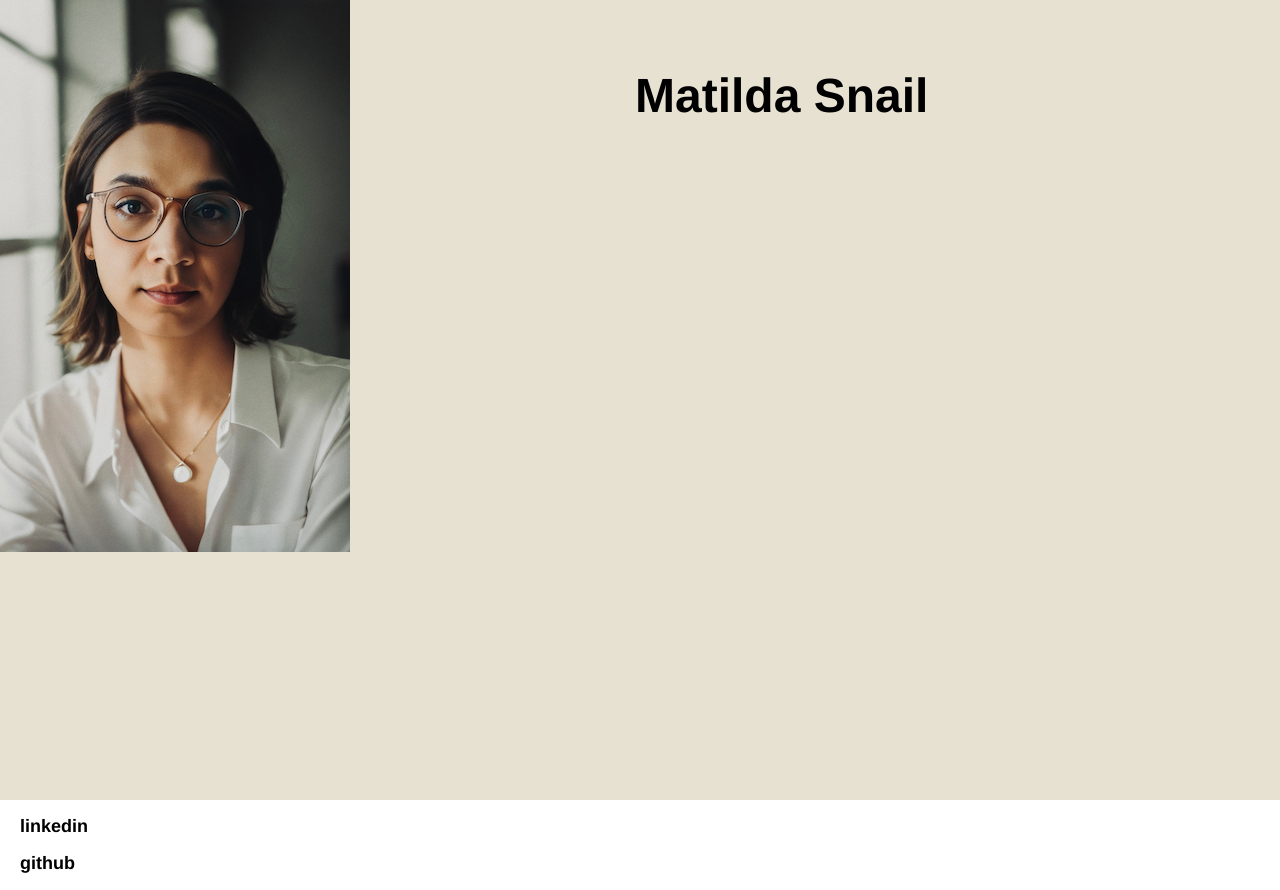
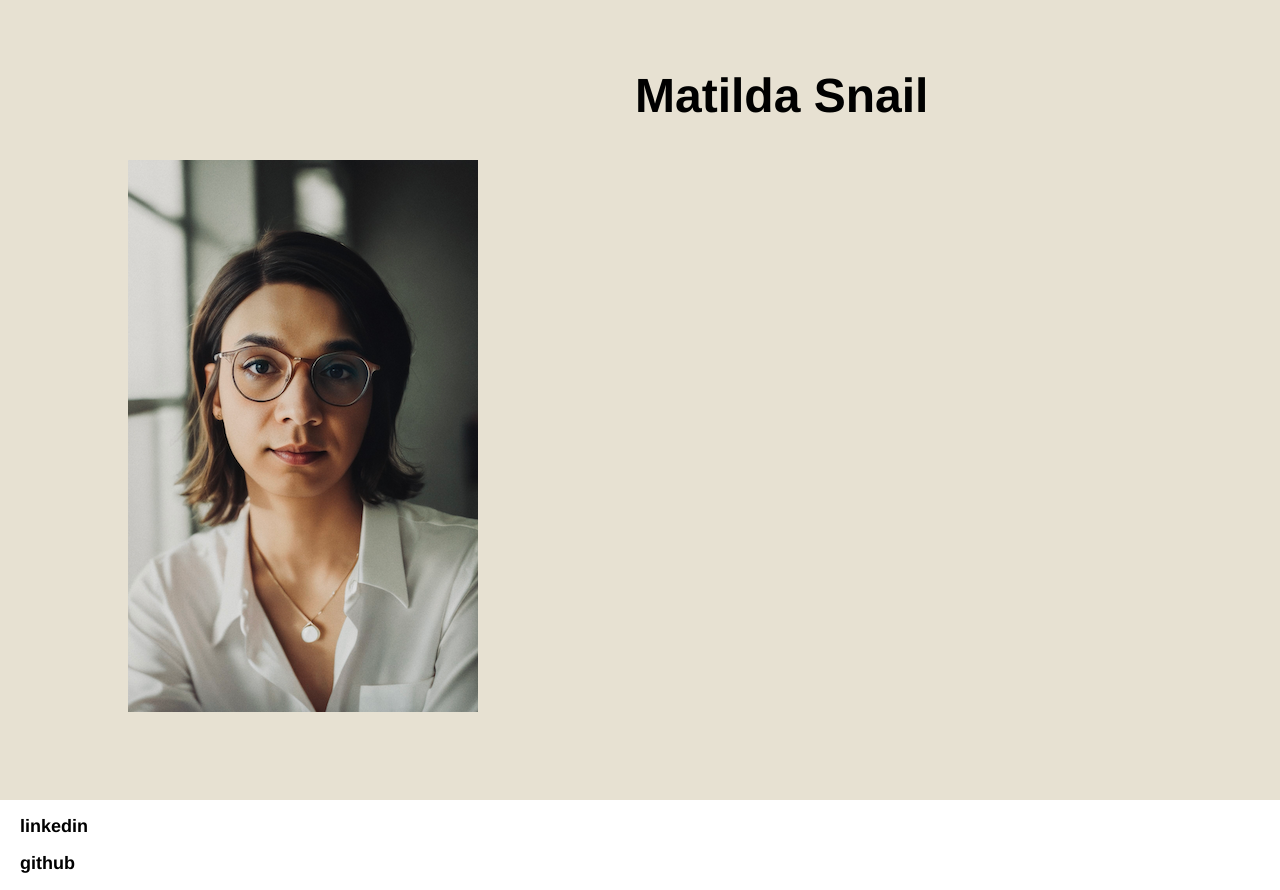
Before and after one commit to JulySnail/snail.id, an Angular app: page / in a window 1280 px wide. Built offline with nearby package versions, Linux system fonts and the light colour scheme.

Commit message:
Add portrait compnent

```diff
--- a/src/app/app.component.css
+++ b/src/app/app.component.css
@@ -32,7 +32,6 @@
   .content {
     flex: 1;
     display: block;
-
     width: 40%;
     padding: 20px;
     flex-direction: column;
--- a/src/app/app.component.html
+++ b/src/app/app.component.html
@@ -1,6 +1,6 @@
 <div class="container">
   <div class="left">
-    <img src="assets\images\IMG_5038.png" alt="Image" class="image">
+    <app-portrait></app-portrait>
   </div>
 
 
--- a/src/app/app.component.ts
+++ b/src/app/app.component.ts
@@ -1,12 +1,13 @@
 import { Component } from '@angular/core';
 import { RouterOutlet } from '@angular/router';
 import { HomeComponent } from './home/home.component';
+import { PortraitComponent } from './portrait/portrait.component';
 import { CommonModule } from '@angular/common';
 
 @Component({
   selector: 'app-root',
   standalone: true,
-  imports: [CommonModule, RouterOutlet, HomeComponent],
+  imports: [CommonModule, RouterOutlet, HomeComponent, PortraitComponent],
   templateUrl: './app.component.html',
   styleUrl: './app.component.css'
 })
--- a/src/app/app.routes.ts
+++ b/src/app/app.routes.ts
@@ -1,6 +1,8 @@
 import { Routes } from '@angular/router';
 import { AboutComponent } from './about/about.component';
+import { PortraitComponent } from './portrait/portrait.component';
 
 export const routes: Routes = [
     {path: 'about', component: AboutComponent},
+    {path: 'portrait', component: PortraitComponent}
 ];
--- a/src/app/portrait/portrait.component.css
+++ b/src/app/portrait/portrait.component.css
@@ -0,0 +1,7 @@
+.portrait-container {
+    height: 80%;
+    border-radius: 20px;
+    position: absolute;
+    bottom: 0%;
+    left: 10%;
+    }
--- a/src/app/portrait/portrait.component.html
+++ b/src/app/portrait/portrait.component.html
@@ -1 +1,3 @@
-<img src="assets\images\IMG_5038.png" alt="Image" class="image">
+<div class="portrait-container">
+<img src="assets\images\IMG_5038.png" alt="Image">
+</div>
```
